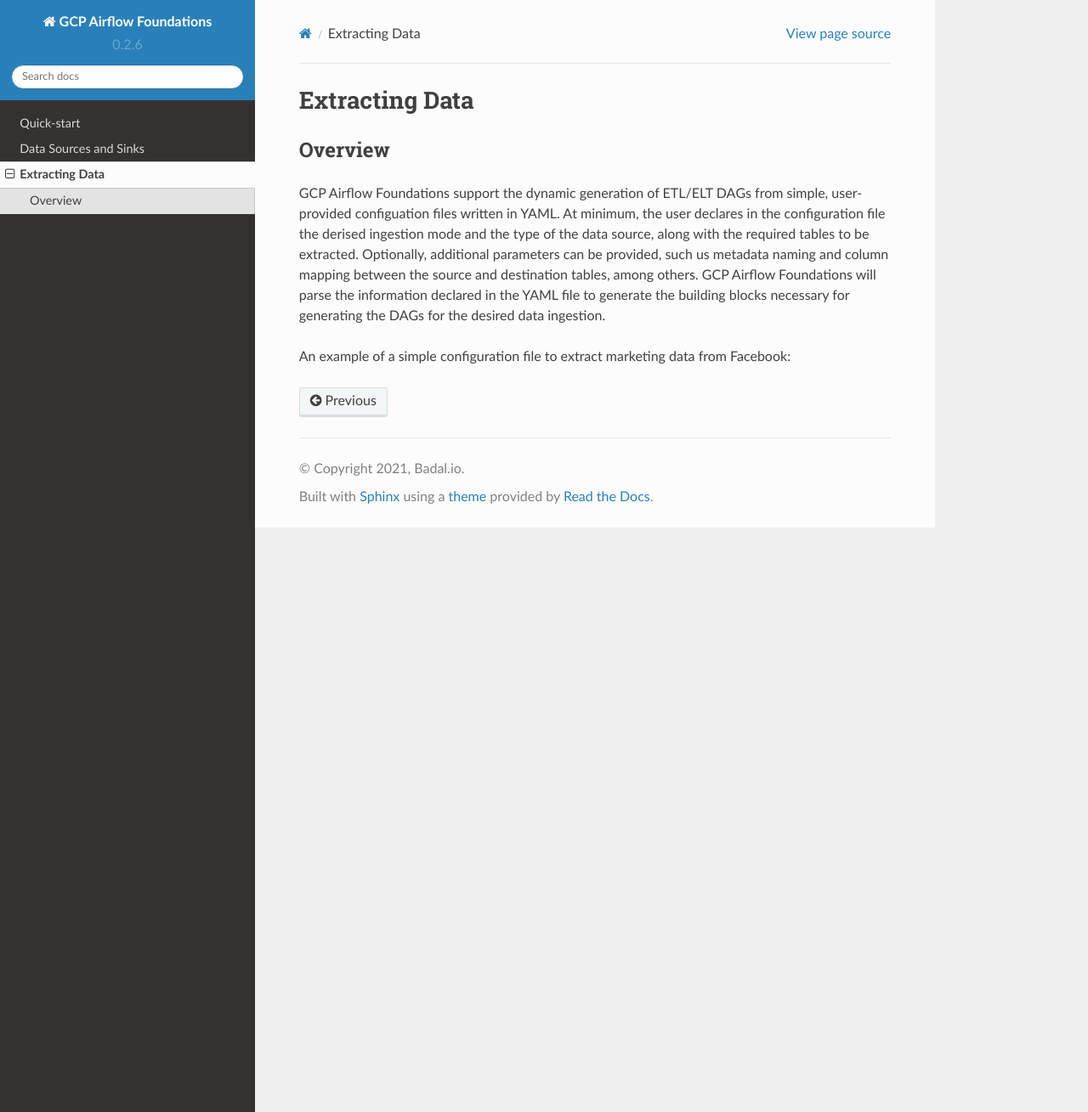
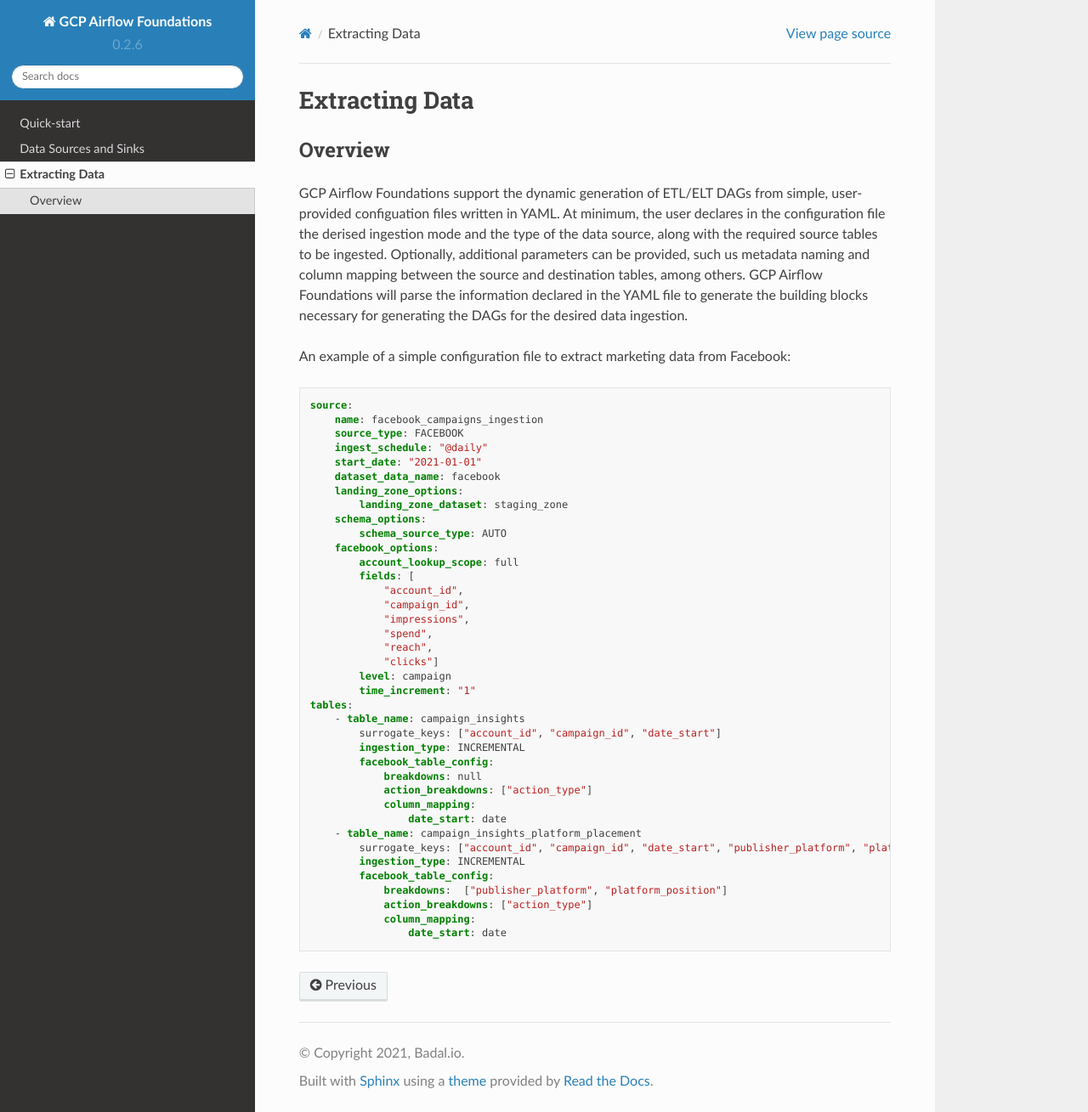
Before and after one commit to badal-io/gcp-airflow-foundations, a Sphinx documentation site: the page built from docs/data_extraction.rst, in a window 1280 px wide and 1309 px high. Shown: the whole window at 85% size. Built offline with Sphinx 7.4.7 and the Read the Docs theme 2.0.0, drawn with Linux system fonts in a browser that asks for light colours; some of the changed lines change nothing that is shown.

Commit message:
Typo fix

```diff
--- a/docs/data_extraction.rst
+++ b/docs/data_extraction.rst
@@ -5,13 +5,14 @@
 Overview
 ========================
 GCP Airflow Foundations support the dynamic generation of ETL/ELT DAGs from simple, user-provided configuation files written in YAML.
-At minimum, the user declares in the configuration file the derised ingestion mode and the type of the data source, along with the required tables to be extracted.
+At minimum, the user declares in the configuration file the derised ingestion mode and the type of the data source, along with the required source tables to be ingested.
 Optionally, additional parameters can be provided, such us metadata naming and column mapping between the source and destination tables, among others.
 GCP Airflow Foundations will parse the information declared in the YAML file to generate the building blocks necessary for generating the DAGs for the desired data ingestion.
 
 An example of a simple configuration file to extract marketing data from Facebook:
 
 .. code-block:: yaml
+
     source:
         name: facebook_campaigns_ingestion
         source_type: FACEBOOK
@@ -34,19 +35,19 @@
             level: campaign
             time_increment: "1"
     tables:
-        - table_name: fb_campaign_insights
-            surrogate_keys: ['account_id', 'campaign_id','date_start']
+        - table_name: campaign_insights
+            surrogate_keys: ["account_id", "campaign_id", "date_start"]
             ingestion_type: INCREMENTAL
             facebook_table_config:
                 breakdowns: null
                 action_breakdowns: ["action_type"]
                 column_mapping:
-                date_start: date
-        - table_name: fb_campaign_insights_platform_placement
-            surrogate_keys: ['account_id', 'campaign_id','date_start','publisher_platform','platform_position']
+                    date_start: date
+        - table_name: campaign_insights_platform_placement
+            surrogate_keys: ["account_id", "campaign_id", "date_start", "publisher_platform", "platform_position"]
             ingestion_type: INCREMENTAL
             facebook_table_config:
-                breakdowns:  ["publisher_platform","platform_position"]
+                breakdowns:  ["publisher_platform", "platform_position"]
                 action_breakdowns: ["action_type"]
                 column_mapping:
-                date_start: date
+                    date_start: date
```
